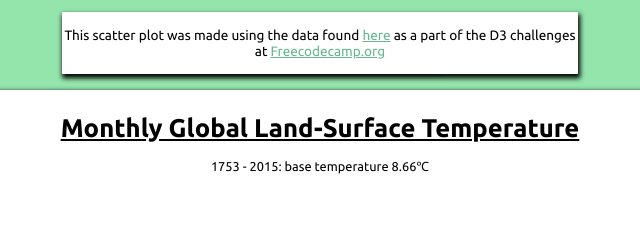
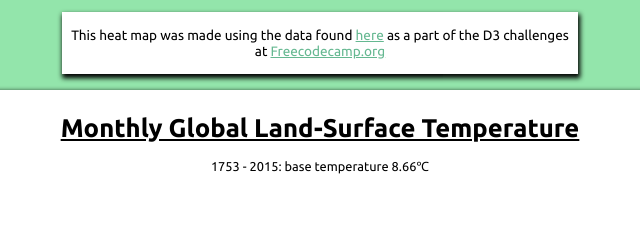
Before and after one commit to Mir-Khan/mir-khan.github.io, a plain HTML site: page d3-heat/index.html in a window 1280 px wide. Shown: the top 240 px of the page, 320-960 px from the left. Drawn offline with nearby package versions, Linux system fonts and the light colour scheme; no server answers.

Commit message:
minor fixes to the heat map

```diff
--- a/d3-heat/index.html
+++ b/d3-heat/index.html
@@ -15,7 +15,7 @@
 
 <body class="heat-body">
     <div id="description" class="heat-description">
-        <p>This scatter plot was made using the data found <a
+        <p>This heat map was made using the data found <a
                 href="https://raw.githubusercontent.com/freeCodeCamp/ProjectReferenceData/master/global-temperature.json">here</a>
             as a part of the D3 challenges at <a href="https://www.freecodecamp.org/">Freecodecamp.org</a>
     </div>
@@ -27,7 +27,7 @@
         // the url of the data
         const url = "https://raw.githubusercontent.com/freeCodeCamp/ProjectReferenceData/master/global-temperature.json";
 
-        // titles of scatterplot
+        // titles of heat map
         d3.select("#title")
             .append("text")
             .html("<h1>" + "Monthly Global Land-Surface Temperature" + "</h1>" + "<br/>" + "<p>" + "1753 - 2015: base temperature 8.66℃" + "</p>");
```
